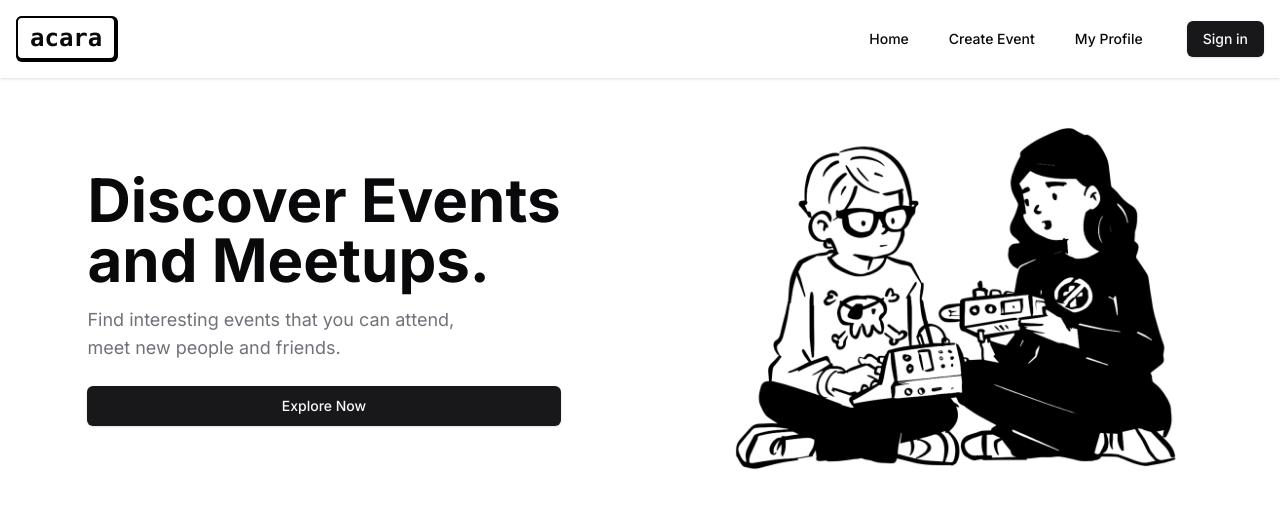
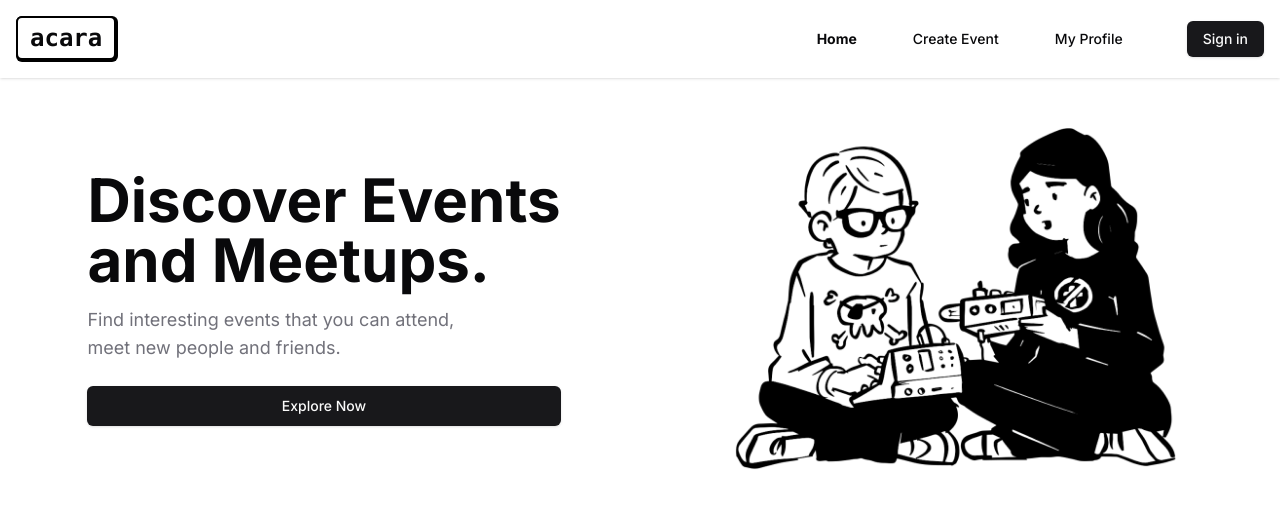
Before and after one commit to dimmasyusuf/acara, a Next.js app: page / in a window 1280 px wide. Shown: the top 508 px of the page. Built offline with nearby package versions, Linux system fonts and the light colour scheme; no server answers.

Commit message:
style: add font-bold to nav items using path name

```diff
--- a/components/shared/NavItems.tsx
+++ b/components/shared/NavItems.tsx
@@ -1,22 +1,33 @@
+'use client';
+
 import { headerLinks } from '@/constants';
 import Link from 'next/link';
 import { Button } from '../ui/button';
+import { usePathname } from 'next/navigation';
 
 export default function NavItems() {
+  const pathname = usePathname();
+
   return (
     <ul className="flex flex-col sm:flex-row gap-4">
-      {headerLinks.map((link) => (
+      {headerLinks.map((link) => {
+        const isActive = pathname === link.route;
+
+        return (
           <li key={link.route}>
             <Button
               variant="ghost"
               size="lg"
-            className="w-full justify-start pl-2 sm:px-3"
+              className={`${
+                isActive && 'font-bold'
+              } "w-full justify-start pl-2 sm:px-3"`}
               asChild
             >
               <Link href={link.route}>{link.label}</Link>
             </Button>
           </li>
-      ))}
+        );
+      })}
     </ul>
   );
 }
```
Lines whose indentation alone changed are shown as unchanged.
